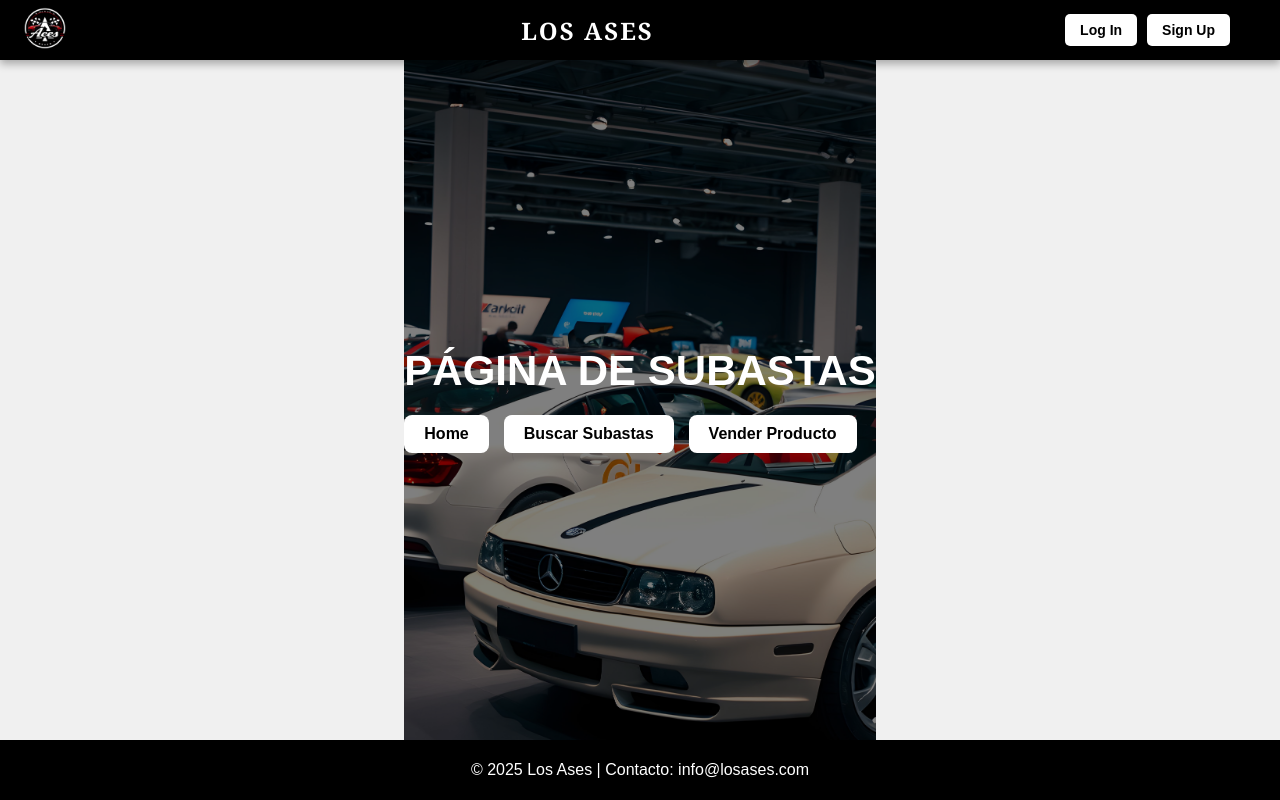
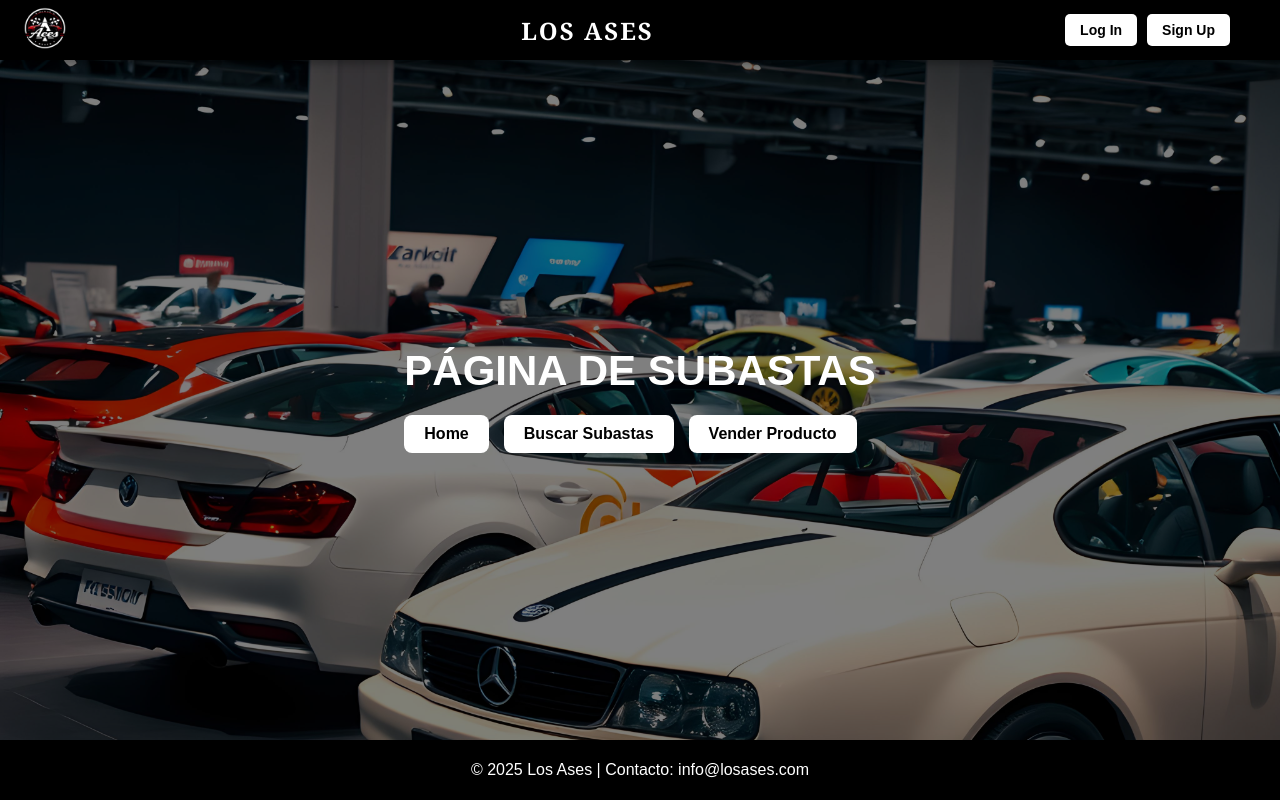
Before and after one commit to Markk40/Los-Ases, a Next.js app in the folder Sprint2/los-ases-app/: page / in a window 1280 px wide. Built offline with nearby package versions, Linux system fonts and the light colour scheme.

Commit message:
errores de css arreglados

```diff
--- a/Sprint2/los-ases-app/app/inicio/page.js
+++ b/Sprint2/los-ases-app/app/inicio/page.js
@@ -61,7 +61,7 @@ const Login = () => {
     };
 
     return (
-        <div>
+        <div className={styles.body}>
             <Header />
             <main className={styles.main}>
                 <div className={styles.login}>
--- a/Sprint2/los-ases-app/app/page.js
+++ b/Sprint2/los-ases-app/app/page.js
@@ -6,7 +6,7 @@ import styles from './page.module.css';
 
 export default function Home() {
   return (
-    <div>
+    <div className={styles.homeContainer}>
       <Header />
       <section className={styles.hero}>
         <div className={styles.heroContent}>
--- a/Sprint2/los-ases-app/app/page.module.css
+++ b/Sprint2/los-ases-app/app/page.module.css
@@ -1,18 +1,13 @@
 /* ======= ESTILOS GENERALES ======= */
-html, body {
-  margin: 0;
-  padding: 0;
-  width: 100%;
-  height: 100%;
-  overflow-x: hidden; /* Evita el desplazamiento horizontal */
-}
-
-body {
+.homeContainer {
   font-family: 'Arial', sans-serif;
   display: flex;
   flex-direction: column;
   align-items: center;
   background-color: #f0f0f0;
+  width: 100%;
+  min-height: 100vh;
+  overflow-x: hidden; /* Evita el desplazamiento horizontal */
 }
 
 /* Asegura que el contenido principal ocupe el espacio disponible */
@@ -24,8 +19,7 @@ body {
 .hero {
   width: 100%;
   min-height: 100vh; /* Ocupa toda la altura de la pantalla */
-  padding-left: 620;
-  padding-right: 620;
+  padding: 0 10%; /* Ajusta los lados de forma más flexible */
   background-image: url('/exposicionCoches.jpg');
   background-size: cover;
   background-position: center center; /* Centra la imagen */
@@ -33,7 +27,7 @@ body {
   align-items: center;
   justify-content: center;
   text-align: center;
-  position: relative; /* Cambiado de absolute para un comportamiento más predecible */
+  position: relative;
 }
 
 .hero::before {
--- a/Sprint2/los-ases-app/app/registro/page.js
+++ b/Sprint2/los-ases-app/app/registro/page.js
@@ -238,7 +238,7 @@ const RegisterUser = () => {
     };
 
     return (
-        <div>
+        <div className={styles.registerContainer}>
             <Header />
             <main className={styles.main}>
                 <div className={styles.register}>
--- a/Sprint2/los-ases-app/app/registro/page.module.css
+++ b/Sprint2/los-ases-app/app/registro/page.module.css
@@ -1,5 +1,5 @@
 /* Estilos generales */
-body {
+.registerContainer {
     font-family: Arial, sans-serif;
     margin: 0;
     padding: 0;
```
